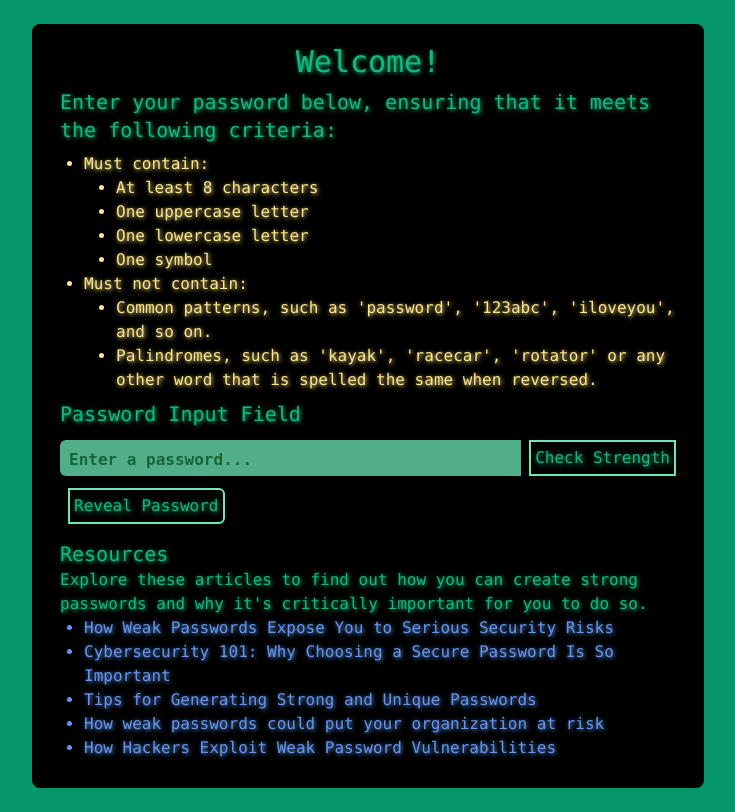
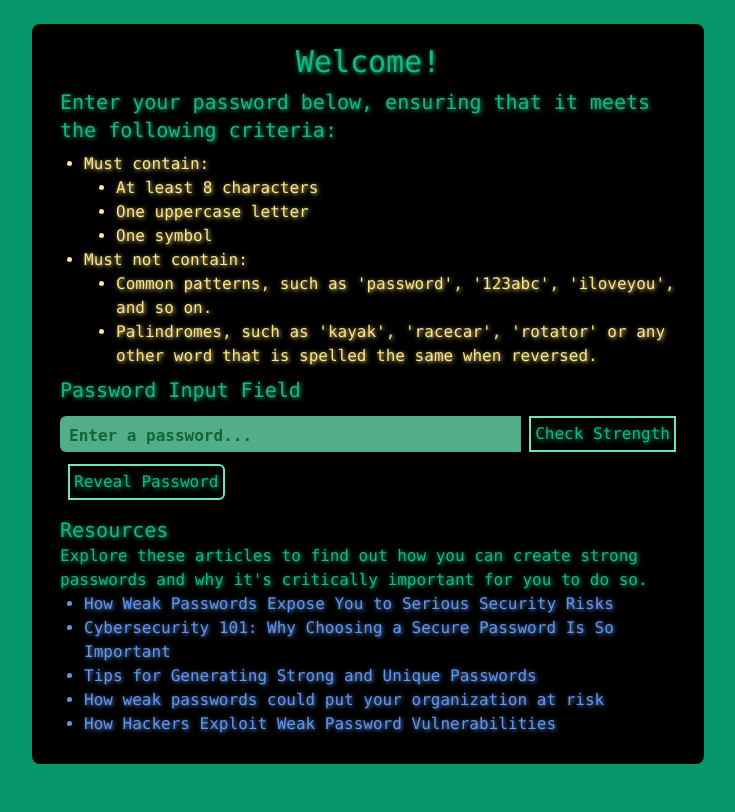
Before and after one commit to c-hut/password-checker, a Django app: page / in a window 1280 px wide. Shown: the part 80-892 px from the top of the page, without its empty margins (272-1007 px from the left). After the commit the page ends 844 px from the top, so only its background shows below. Run offline with Django 5.2, Linux system fonts and the light colour scheme.

Commit message:
Adjust password criteria

```diff
--- a/password_checker/templates/password_checker.html
+++ b/password_checker/templates/password_checker.html
@@ -37,7 +37,6 @@
             <ul class="text-yellow-200 font-mono text-1xl pl-8 list-disc">
               <li>At least 8 characters</li>
               <li>One uppercase letter</li>
-              <li>One lowercase letter</li>
               <li>One symbol</li>
             </ul>
             <li>Must not contain:</li>
```
